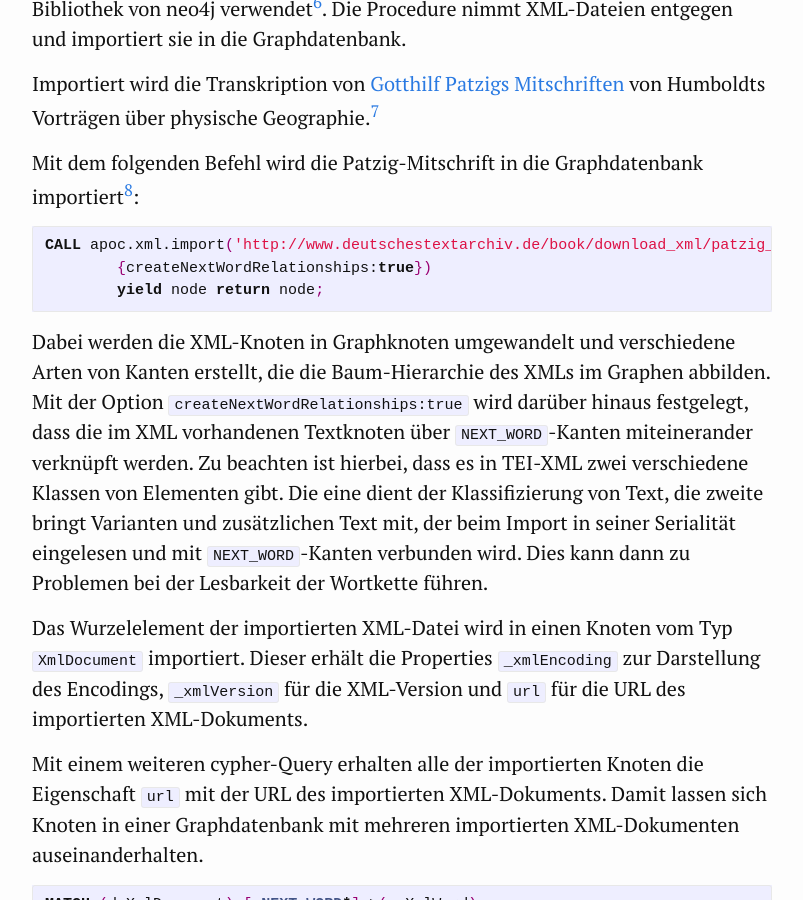
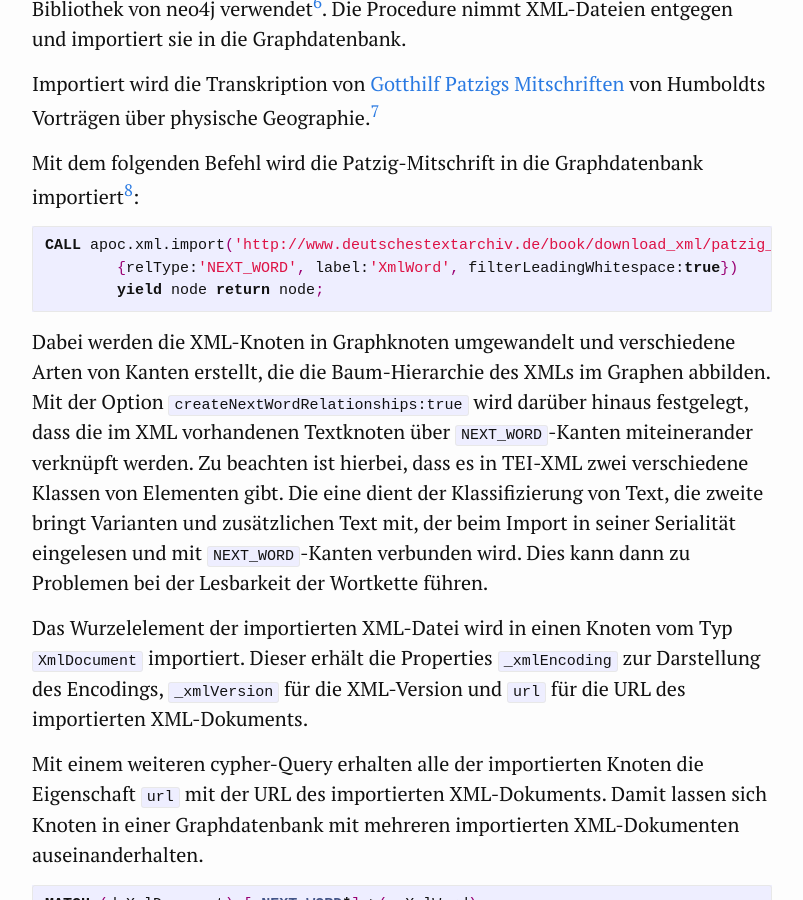
Before and after one commit to kuczera/Graphentechnologien, a Jekyll site: the page built from docs/60_Graph-Refactoring-mit-DTA-XML.md, in a window 1280 px wide and 900 px high, scrolled down 2624 px. Shown: the whole window, without its empty margins (238-1041 px from the left). Built offline with Jekyll 4.4.1, drawn with Linux system fonts in a browser that asks for light colours.

Commit message:
Update 60_Graph-Refactoring-mit-DTA-XML.md
attributes of apox.xml.import angepasst

```diff
--- a/docs/60_Graph-Refactoring-mit-DTA-XML.md
+++ b/docs/60_Graph-Refactoring-mit-DTA-XML.md
@@ -42,7 +42,7 @@ Mit dem folgenden Befehl wird die Patzig-Mitschrift in die Graphdatenbank import
 
 ~~~cypher
 CALL apoc.xml.import('http://www.deutschestextarchiv.de/book/download_xml/patzig_msgermfol841842_1828',
-	{createNextWordRelationships:true})
+	{relType:'NEXT_WORD', label:'XmlWord', filterLeadingWhitespace:true})
 	yield node return node;
 ~~~
 
```
